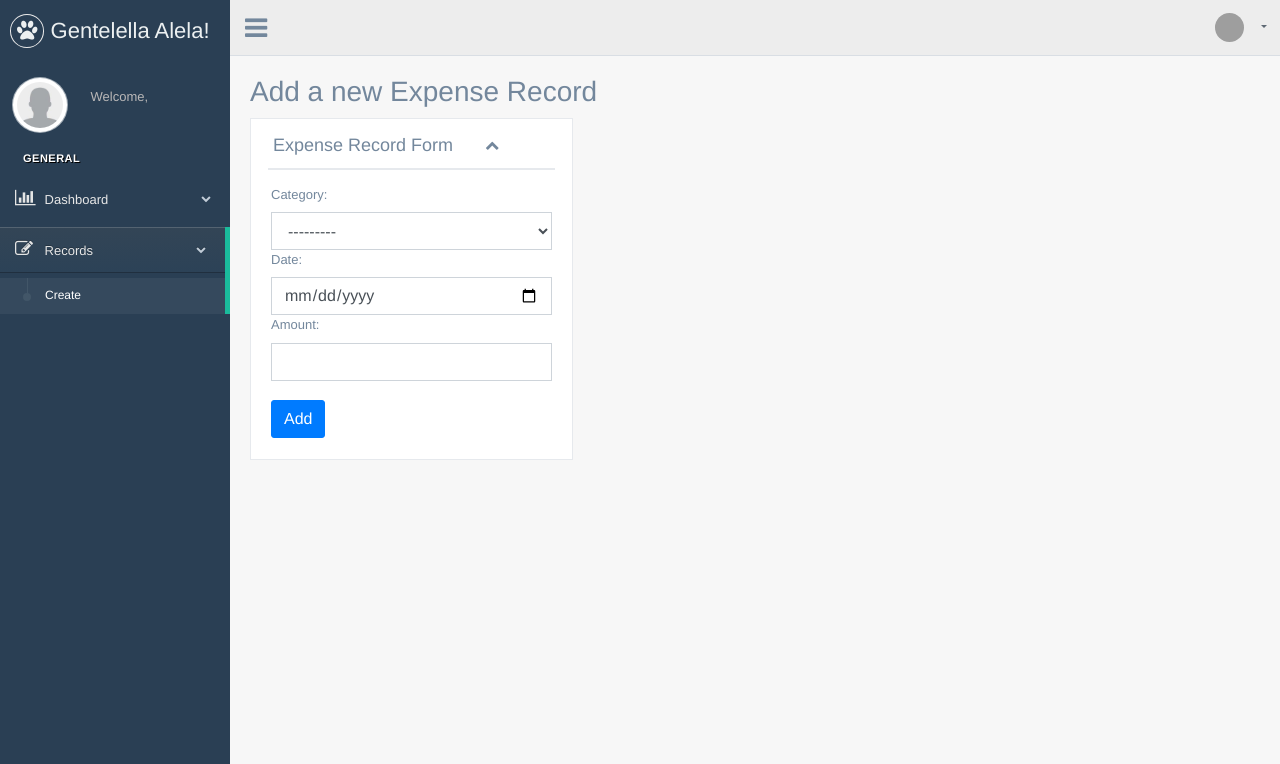
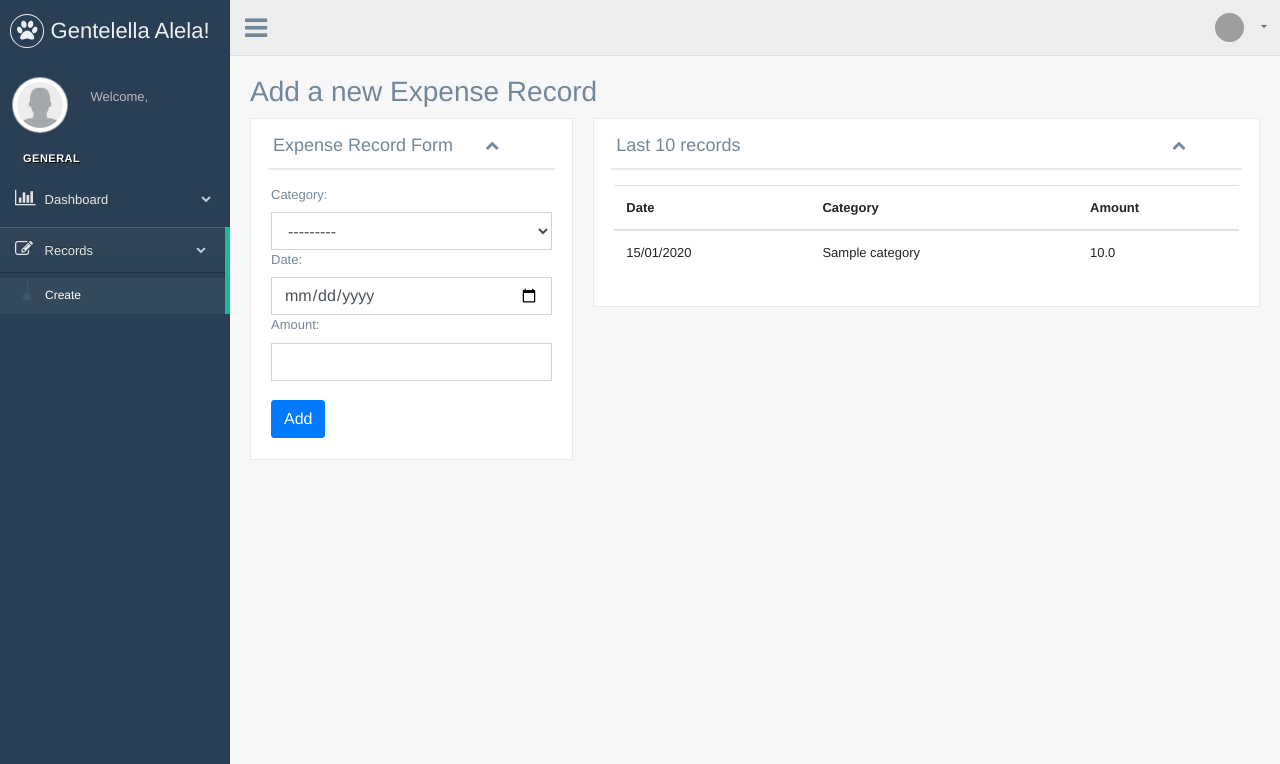
Before and after one commit to ederortega/selfaccounting, a Django app: page /zzz/add/ in a window 1280 px wide. Shown: the top 764 px of the page. Run offline with Django 3.2, Linux system fonts and the light colour scheme; tables that the repository leaves empty hold one stand-in row (values such as "Sample post"); some libraries are stand-ins or nearby versions; grey boxes are pictures that could not be loaded.

Commit message:
[Z-05] add table for last 10 expense records

```diff
--- a/zzz/templates/zzz/expense_add_edit.html
+++ b/zzz/templates/zzz/expense_add_edit.html
@@ -42,5 +42,39 @@
             </div>
         <!-- -->
         </div>
+        <div class="col-md-8">
+            <div class="x_panel">
+                <div class="x_title">
+                    <h2>Last 10 records</h2>
+                    <ul class="nav navbar-right panel_toolbox">
+                        <li><a class="collapse-link"><i class="fa fa-chevron-up"></i></a>
+                        </li>
+                    </ul>
+                    <div class="clearfix"></div>
+                </div>
+                <div class="x_content">
+                    <table class="table">
+                        <thead>
+                            <tr>
+                                <th scope="col">Date</th>
+                                <th scope="col">Category</th>
+                                <th scope="col">Amount</th>
+                            </tr>
+                        </thead>
+                        <tbody>
+                            {% if last10 %}
+                                {% for expense in last10 %}
+                                <tr>
+                                    <td>{{ expense.date|date:"d/m/Y"}}</td>
+                                    <td>{{ expense.category }}</td>
+                                    <td>{{ expense.amount }}</td>
+                                </tr>
+                                {% endfor %}
+                            {% endif %}
+                        <tbody>
+                    </table>
+                </div>
+            </div>
+        </div>
     </div>
 {% endblock main-content %}
--- a/zzz/views.py
+++ b/zzz/views.py
@@ -24,6 +24,7 @@ class UpdateEstateMixin():
 
     def get_context_data(self, **kwargs):
         kwargs['update'] = self.update
+        kwargs['last10'] = ExpenseRecord.objects.all().order_by('-id')[:10]
         return super(UpdateEstateMixin, self).get_context_data(**kwargs)
 
 
```
